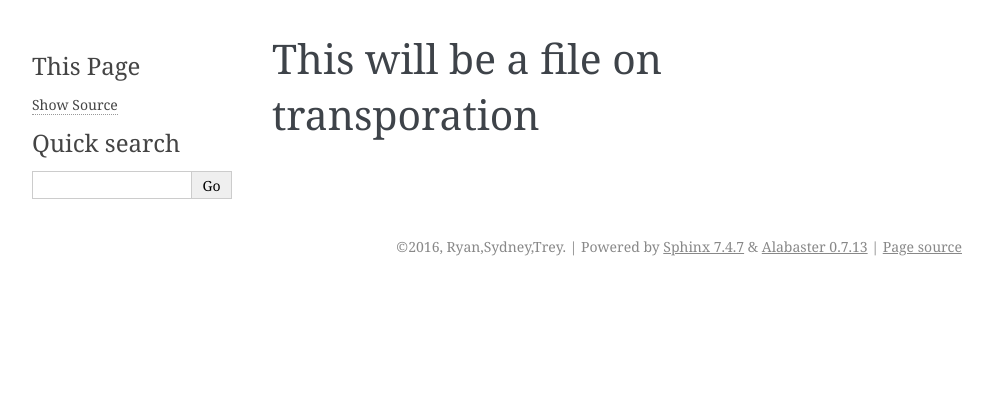
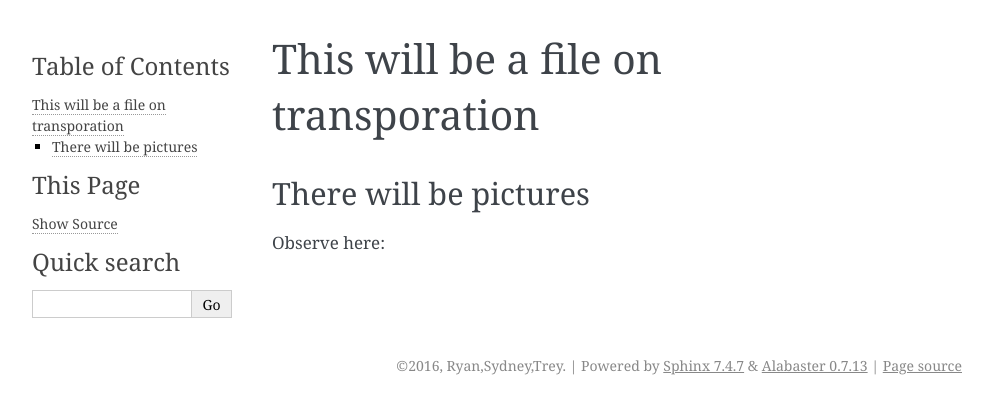
Before and after one commit to ryan-policheri/EnglandAndSuch, a Sphinx documentation site: the page built from source/transportation/transportation.rst, in a window 1280 px wide. Shown: the top 414 px of the page, without its empty margins (148-1141 px from the left). Built offline with Sphinx 7.4.7, drawn with Linux system fonts in a browser that asks for light colours; pages that are not in the unit, such as notebooks, are missing from menus.

```diff
--- a/source/churches/churches.rst
+++ b/source/churches/churches.rst
@@ -1 +1,2 @@
 Now here are some churches
+==========================
--- a/source/index.rst
+++ b/source/index.rst
@@ -12,6 +12,6 @@ Contents:
    :maxdepth: 2
 
    public_policy/public_policy.rst
-   transportaion/transportation.rst
+   transportation/transportation.rst
    weather/weather.rst
    churches/churches.rst
--- a/source/public_policy/public_policy.rst
+++ b/source/public_policy/public_policy.rst
@@ -1 +1,2 @@
 This will be a page about some public policy in london/england
+--------------------------------------------------------------
--- a/source/transportation/transportation.rst
+++ b/source/transportation/transportation.rst
@@ -1,2 +1,7 @@
 This will be a file on transporation
-=====================================
+------------------------------------
+
+There will be pictures
+=======================
+
+Observe here:
```
